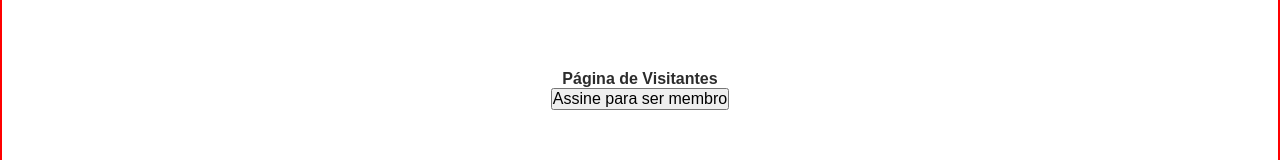
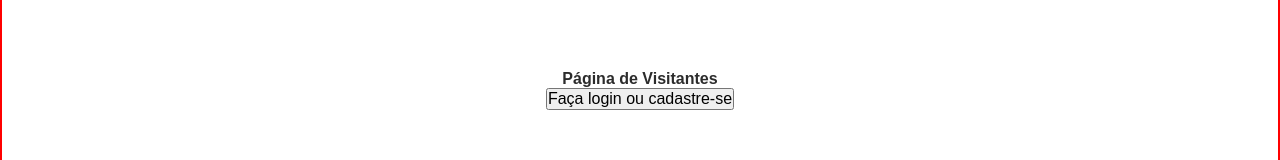
Before and after one commit to imsamuelcovalero/Project-Private-Media, a React (Create React App) app in the folder frontend/: page /visitors in a window 1280 px wide. Shown: the part 310-470 px from the top of the page. Built offline with nearby package versions, Linux system fonts and the light colour scheme; no server answers; the database is empty.

Commit message:
improvement(Visitors): melhora a lógica de verificação de login/assinatura e renderização de elementos condicionalmente a cada situação; Resolve a mesma aplicação de regra de negócios de exibição de mídias também para usuário não logados.

```diff
--- a/frontend/src/components/VisitorsComponent/Visitors.component.jsx
+++ b/frontend/src/components/VisitorsComponent/Visitors.component.jsx
@@ -13,6 +13,7 @@ function VisitorsComponent() {
 
   const [mediaToRender, setMediaToRender] = useState(null);
   const [isSignatureActive, setIsSignatureActive] = useState(false);
+  const [isUserLogged, setIsUserLogged] = useState(false);
 
   const navigate = useNavigate();
 
@@ -21,7 +22,12 @@ function VisitorsComponent() {
     const verifyToken = async () => {
       try {
         const data = await api.checkToken();
+        console.log('data', data);
         if (data) {
+          if (data.assinaturaAtiva.status) {
+            navigate('/main');
+          }
+          setIsUserLogged(true);
           setIsSignatureActive(data.assinaturaAtiva.status);
         }
       } catch (error) {
@@ -78,8 +84,15 @@ function VisitorsComponent() {
 
   return (
     <VisitorsS>
-      <h1>Página de Visitantes</h1>
-      {!isSignatureActive && (
+      {!isUserLogged && (
+        <div>
+          <h1>Página de Visitantes</h1>
+          <button type="button" onClick={() => navigate('/login')}>
+            Faça login ou cadastre-se
+          </button>
+        </div>
+      )}
+      {isUserLogged && !isSignatureActive && (
         <button type="button" onClick={() => navigate('/profile/subscription')}>
           Assine para ser membro
         </button>
--- a/frontend/src/helpers/localStorage.helper.jsx
+++ b/frontend/src/helpers/localStorage.helper.jsx
@@ -13,18 +13,31 @@ export const removeUserInfo = () => {
 };
 
 export const addMediaTimeToLocalStorage = (media) => {
-  const userInfo = getUserInfo();
-  const newUserInfo = {
-    ...userInfo,
-    mediaTime: {
-      data: media.data,
-      time: media.time,
-    },
+  const mediaTime = {
+    data: media.data,
+    time: media.time,
   };
-  saveUserInfo(newUserInfo);
+  localStorage.setItem('reactNodeMediaTime', JSON.stringify(mediaTime));
 };
 
 export const getMediaTime = () => {
-  const userInfo = getUserInfo();
-  return userInfo.mediaTime ? userInfo.mediaTime : null;
+  const mediaTime = localStorage.getItem('reactNodeMediaTime');
+  return mediaTime ? JSON.parse(mediaTime) : null;
 };
+
+// export const addMediaTimeToLocalStorage = (media) => {
+//   const userInfo = getUserInfo();
+//   const newUserInfo = {
+//     ...userInfo,
+//     mediaTime: {
+//       data: media.data,
+//       time: media.time,
+//     },
+//   };
+//   saveUserInfo(newUserInfo);
+// };
+
+// export const getMediaTime = () => {
+//   const userInfo = getUserInfo();
+//   return userInfo.mediaTime ? userInfo.mediaTime : null;
+// };
```
